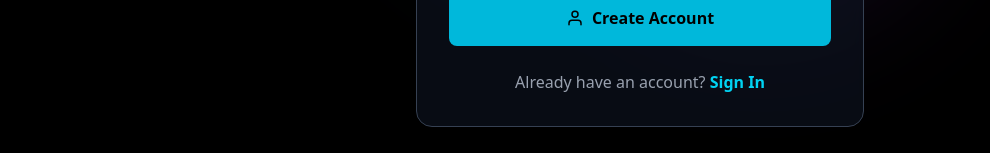
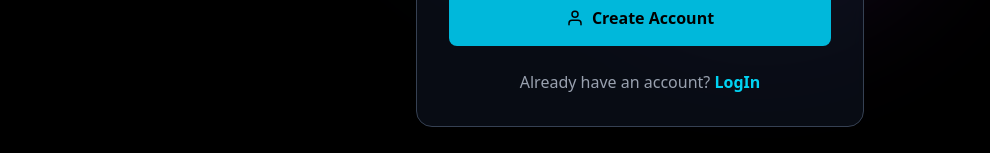
Before and after one commit to 201Harsh/RAVX-OS, a Next.js app in the folder client/: page /register in a window 1280 px wide. Shown: the part 587-740 px from the top of the page, without its empty margins (0-990 px from the left). Built offline with nearby package versions, Linux system fonts and the light colour scheme.

Commit message:
updated Register and Login Page

```diff
--- a/client/app/login/page.tsx
+++ b/client/app/login/page.tsx
@@ -284,7 +284,7 @@ const LoginPage: React.FC = () => {
                 Don't have an account?{" "}
                 <button
                   onClick={() => router.push("/register")}
-                  className="text-cyan-400 hover:text-cyan-300 font-semibold transition-colors"
+                  className="text-cyan-400 hover:text-cyan-300 font-semibold transition-colors cursor-pointer"
                 >
                   Create Account
                 </button>
--- a/client/app/register/page.tsx
+++ b/client/app/register/page.tsx
@@ -466,9 +466,9 @@ const RegisterPage: React.FC = () => {
                 Already have an account?{" "}
                 <button
                   onClick={() => router.push("/login")}
-                  className="text-cyan-400 hover:text-cyan-300 font-semibold transition-colors"
+                  className="text-cyan-400 hover:text-cyan-300 font-semibold transition-colors cursor-pointer"
                 >
-                  Sign In
+                  LogIn
                 </button>
               </p>
             </div>
```
